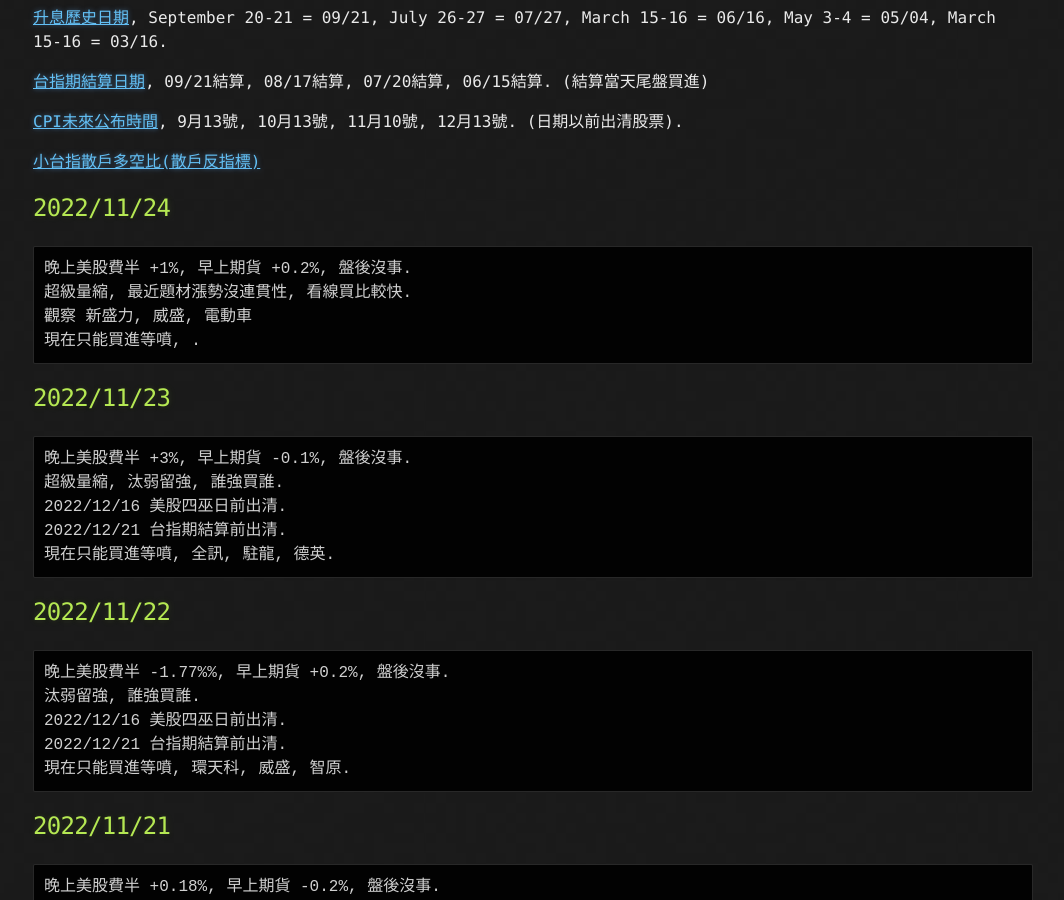
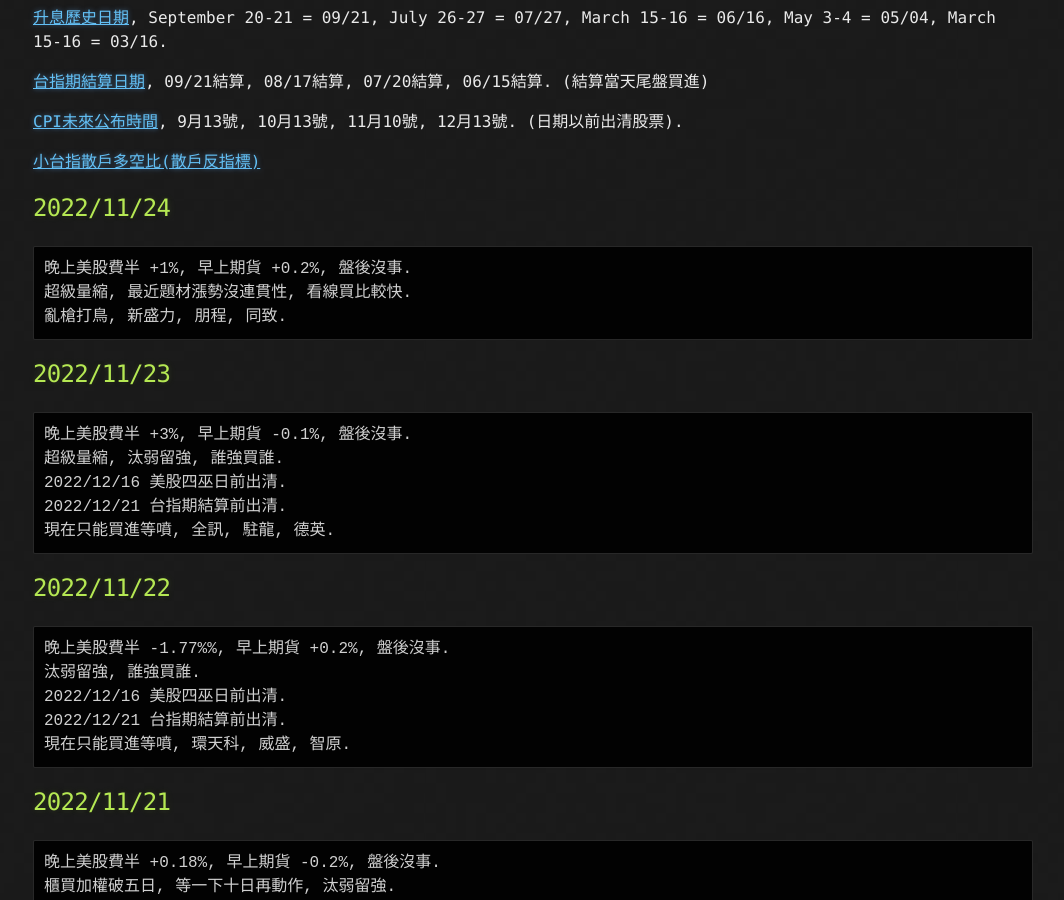
Before and after one commit to lepg5487/Stock_God, a Jekyll site: the page built from index.md, in a window 1280 px wide and 900 px high, scrolled down 332 px. Shown: the whole window, without its empty margins (107-1171 px from the left). Built offline with Jekyll 4.4.1, drawn with Linux system fonts in a browser that asks for light colours; our own code applies the rules of GitHub Pages for plain Markdown files.

Commit message:
Update index.md

````diff
--- a/index.md
+++ b/index.md
@@ -18,8 +18,7 @@ layout: testlayouts
 ```
 晚上美股費半 +1%, 早上期貨 +0.2%, 盤後沒事.
 超級量縮, 最近題材漲勢沒連貫性, 看線買比較快.
-觀察 新盛力, 威盛, 電動車
-現在只能買進等噴, .
+亂槍打鳥, 新盛力, 朋程, 同致.
 ```
 
 ## 2022/11/23
````
